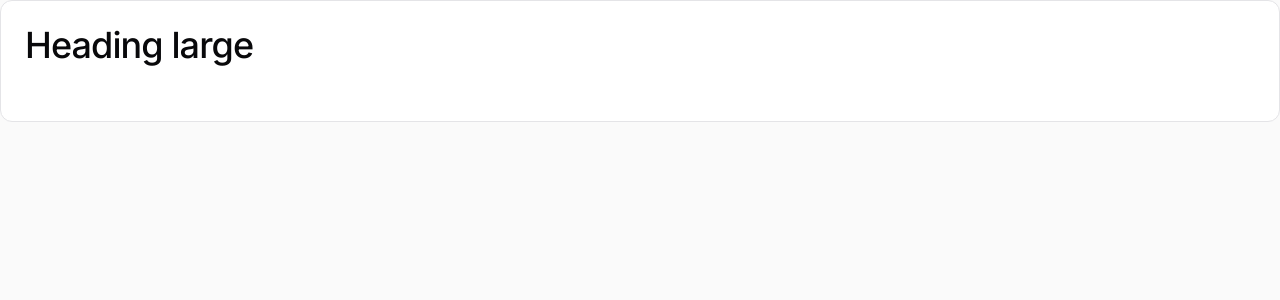
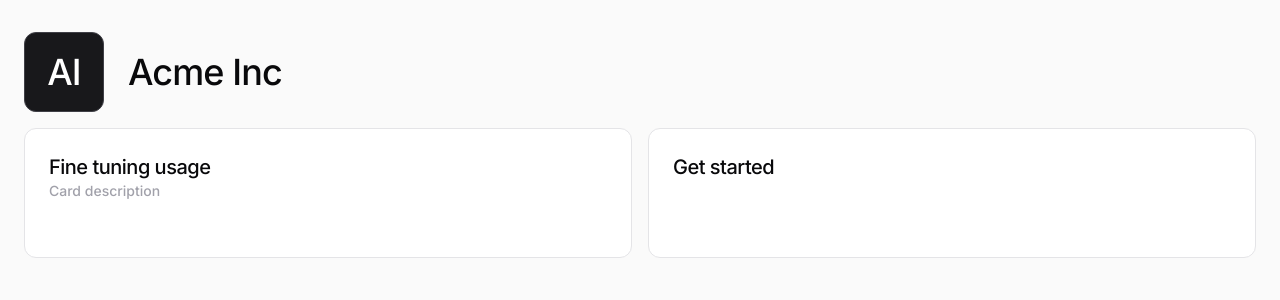
Before and after one commit to Nevnet99/fe-tt, a Next.js app: page / in a window 1280 px wide. Shown: the top 300 px of the page. Built offline with nearby package versions, Linux system fonts and the light colour scheme.

Commit message:
feat: base page layout

```diff
--- a/src/app/page.tsx
+++ b/src/app/page.tsx
@@ -1,13 +1,35 @@
+import { Avatar } from "@/components/atoms/Avatar";
 import { Card } from "@/components/atoms/Card";
 import { Typography } from "@/components/atoms/Typography";
 
 export default function Home() {
 	return (
-		<main>
-			<Card.Container>
+		<main className="grid grid-cols-12 gap-4 py-8 px-6">
+			<header className="col-span-12 flex items-center gap-6">
+				<Avatar title="AI" />
+				<Typography as="h1" variant="heading" visual="large">
+					Acme Inc <span className="sr-only">Model tuning jobs</span>
+				</Typography>
+			</header>
+			<Card.Container className="col-span-12 md:col-span-6">
 				<Card.Header>
-					<Typography as="h1" variant="heading" visual="large">
-						Heading large
+					<Typography as="h2" variant="heading" visual="tiny">
+						Fine tuning usage
+					</Typography>
+					<Typography
+						className="text-tertiary"
+						as="p"
+						variant="paragraph"
+						visual="small"
+					>
+						Card description
+					</Typography>
+				</Card.Header>
+			</Card.Container>
+			<Card.Container className="col-span-12 md:col-span-6">
+				<Card.Header>
+					<Typography as="h2" variant="heading" visual="tiny">
+						Get started
 					</Typography>
 				</Card.Header>
 			</Card.Container>
```
